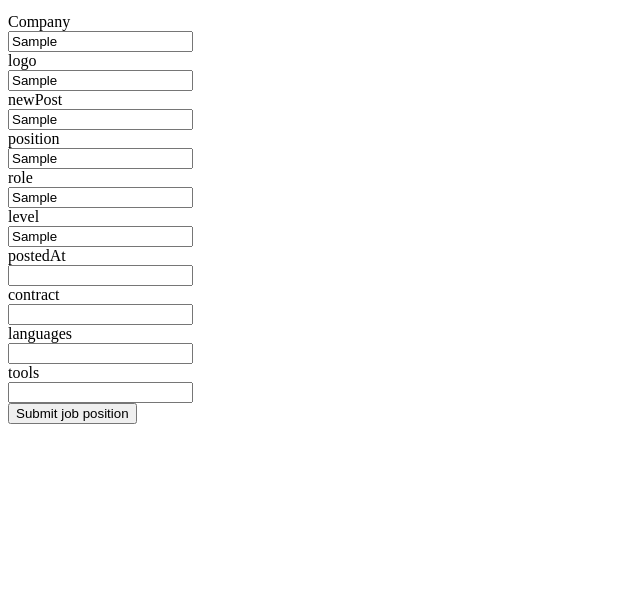
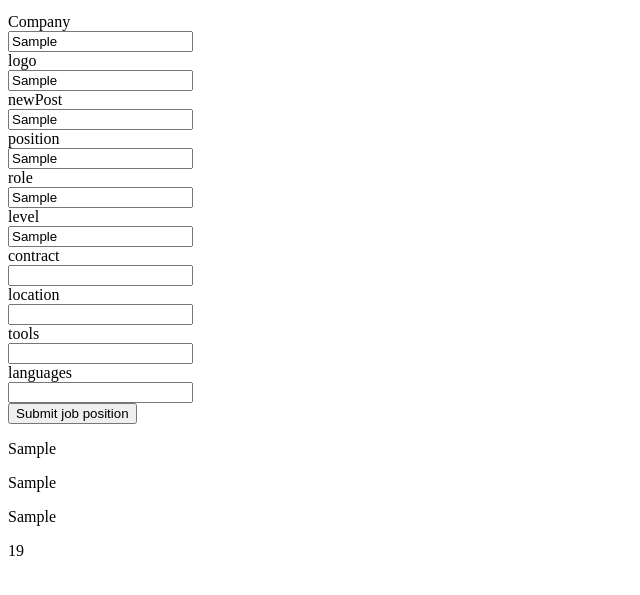
Before and after one commit to soutomiguel/Job-listings, a plain HTML site: page html/create-job.html in a window 1280 px wide. Both pictures are taken after typing "Sample", "Sample", "Sample", "Sample", "Sample", "Sample" into the empty fields and a click on the button "Submit job position". Shown: the part 101-696 px from the top of the page, without its empty margins (0-640 px from the left). Drawn offline with Linux system fonts and the light colour scheme.

Commit message:
continue with display data

```diff
--- a/html/create-job.html
+++ b/html/create-job.html
@@ -34,20 +34,24 @@
             <label for = "level">level</label>
             <input id = "level" type = "text">
 
-            <label for = "postedAt">postedAt</label>
-            <input id = "postedAt" type = "text">
-
             <label for = "contract">contract</label>
             <input id = "contract" type = "text">
+
+            <label for = "locationJob">location</label>
+            <input id = "locationJob" type = "text">
+
+            <label for = "tools">tools</label>
+            <input id = "tools" type = "text">
 
             <label for = "languages">languages</label>
             <input id = "languages" type = "text">
 
-            <label for = "tools">tools</label>
-            <input id = "tools" type = "text">
-
             <input id = "submitJobBtn" type = "button" value = "Submit job position">
         </form>
+    </section>
+
+    <section id = "display">
+
     </section>
 
 
--- a/js/app.js
+++ b/js/app.js
@@ -1,5 +1,4 @@
-
-class jobItem{
+class JobPost{
     constructor(
         company,
         logo,
@@ -7,44 +6,65 @@ class jobItem{
         position,
         role,
         level,
-        postedAt,
         contract,
         locationJob,
         languages,
         tools
-    ){
+        ){
         this._company = company
         this._logo = logo
         this._newPost = newPost
         this._position = position
         this._role = role
         this._level = level
-        this._postedAt = postedAt
         this._contract = contract
         this._locationJob = locationJob
         this._languages = languages
         this._tools = tools
     }
+
+    postedAt(){
+        const date = new Date().getDate()
+        return date
+    }
 }
 
-let arrTest = []
+let display = document.getElementById('display')
+let submitJobBtn = document.getElementById("submitJobBtn")
 
-let submitJobBtn = window.document.getElementById("submitJobBtn")
+submitJobBtn.addEventListener("click", () => {
+    let company = document.getElementById('company').value
+    let logo = document.getElementById('logo').value
+    let newPost = document.getElementById('newPost').value
+    let position = document.getElementById('position').value
+    let role = document.getElementById('role').value
+    let level = document.getElementById('level').value
+    let contract = document.getElementById('contract').value
+    let locationJob = document.getElementById('locationJob').value
+    let languages = document.getElementById('languages').value
+    let tools = document.getElementById('tools').value
 
-submitJobBtn = window.document.addEventListener("click", () => {
-    let company =  window.document.getElementById('company').value
-    let logo =  window.document.getElementById('logo').value
-    let newPost =  window.document.getElementById('newPost').value
-    let position =  window.document.getElementById('position').value
-    let role =  window.document.getElementById('role').value
-    let level =  window.document.getElementById('level').value
-    let postedAt =  window.document.getElementById('postedAt').value
-    let contract =  window.document.getElementById('contract').value
-    let languages =  window.document.getElementById('languages').value
-    let tools =  window.document.getElementById('tools').value
+    const post = new JobPost(
+        company,
+        logo,
+        newPost,
+        position,
+        role,
+        position,
+        level,
+        contract,
+        locationJob,
+        languages,
+        tools
+        )
 
-    arrTest.push(company)
-    console.log(arrTest)
-
-    const jobPost = new jobItem(company, logo, newPost, position, role, level, postedAt, contract, languages, tools)
+    let jobData = document.createElement('div')
+    jobData.innerHTML = `
+        <p>${post._company}</p>
+        <p>${post._role}</>
+        <p>${post._contract}</>
+        <p>${post._locationJob}</>
+        <p>${post.postedAt()}</>
+    `
+    display.append(jobData)
 })
```
Also changed, not shown: index.html (+2 -2 lines).
